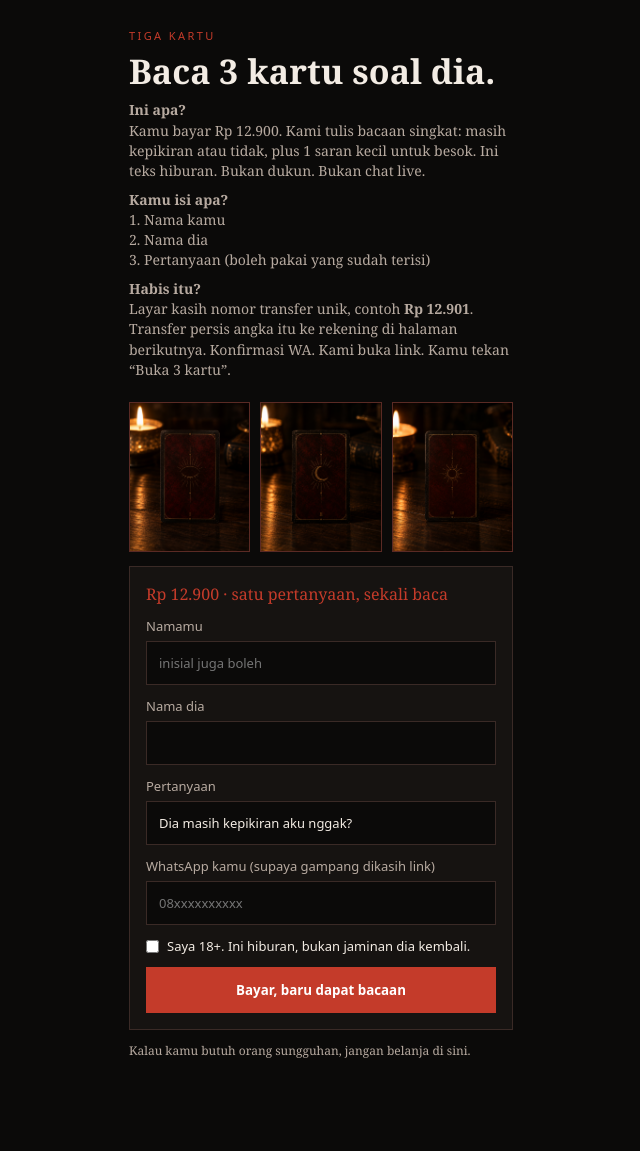
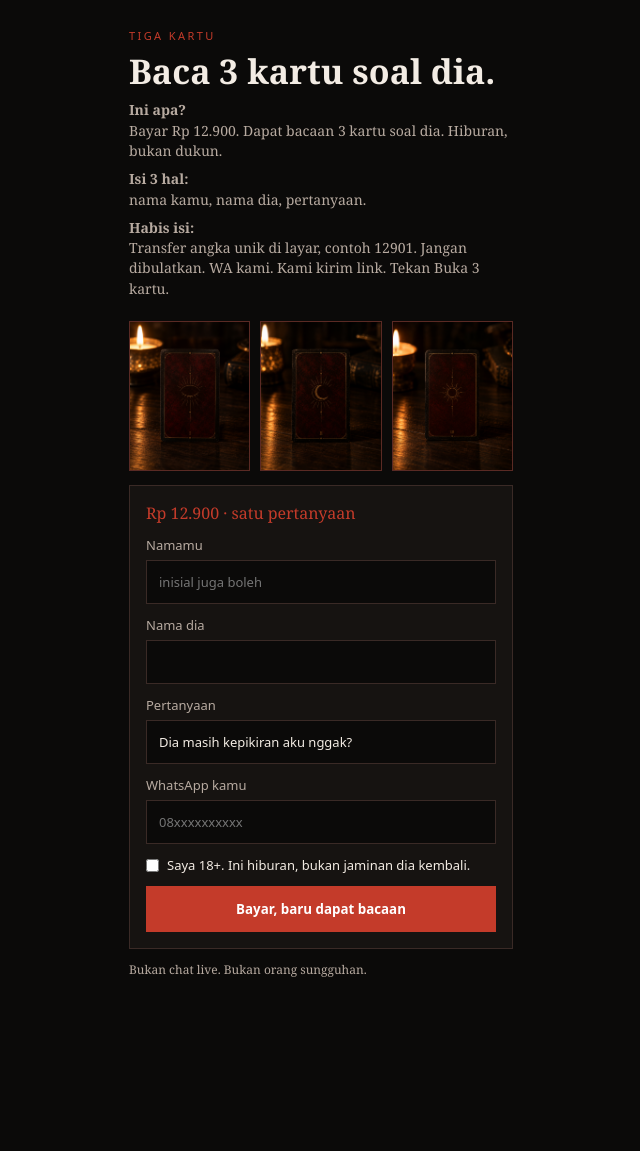
Before and after one commit to romeor88/tigakartu, a Flask app: page / in a window 1280 px wide. Shown: the whole page, without its empty margins (319-959 px from the left). After the commit the page ends 977 px from the top, so only its background shows below. Run offline with Flask 3, Linux system fonts and the light colour scheme.

```diff
--- a/static/style.css
+++ b/static/style.css
@@ -88,3 +88,9 @@ a { color: #e07a6c; }
 .how { color: #b7aaa0; padding-left: 18px; margin: 0 0 22px; line-height: 1.5; }
 .how li { margin: 6px 0; }
 .sample p { margin: 0 0 8px; }
+.sample, .lead, .how, h1 {
+  overflow: visible;
+  word-break: break-word;
+  overflow-wrap: anywhere;
+}
+.sample p { max-width: 100%; }
--- a/templates/index.html
+++ b/templates/index.html
@@ -5,15 +5,13 @@
 
 <div class="sample">
   <p><strong>Ini apa?</strong><br>
-  Kamu bayar Rp 12.900. Kami tulis bacaan singkat: masih kepikiran atau tidak, plus 1 saran kecil untuk besok. Ini teks hiburan. Bukan dukun. Bukan chat live.</p>
+  Bayar Rp 12.900. Dapat bacaan 3 kartu soal dia. Hiburan, bukan dukun.</p>
 
-  <p><strong>Kamu isi apa?</strong><br>
-  1. Nama kamu<br>
-  2. Nama dia<br>
-  3. Pertanyaan (boleh pakai yang sudah terisi)</p>
+  <p><strong>Isi 3 hal:</strong><br>
+  nama kamu, nama dia, pertanyaan.</p>
 
-  <p><strong>Habis itu?</strong><br>
-  Layar kasih nomor transfer unik, contoh <strong>Rp 12.901</strong>. Transfer persis angka itu ke rekening di halaman berikutnya. Konfirmasi WA. Kami buka link. Kamu tekan “Buka 3 kartu”.</p>
+  <p><strong>Habis isi:</strong><br>
+  Transfer angka unik di layar, contoh 12901. Jangan dibulatkan. WA kami. Kami kirim link. Tekan Buka 3 kartu.</p>
 </div>
 
 <div class="row-cards">
@@ -24,7 +22,7 @@
 
 <form method="post" action="{{ url_for('create_order') }}" class="sheet">
   <input type="hidden" name="pack" value="satu">
-  <p class="price-line">Rp 12.900 · satu pertanyaan, sekali baca</p>
+  <p class="price-line">Rp 12.900 · satu pertanyaan</p>
 
   <label>Namamu
     <input type="text" name="nama_kamu" placeholder="inisial juga boleh" required>
@@ -35,7 +33,7 @@
   <label>Pertanyaan
     <input type="text" name="pertanyaan" value="Dia masih kepikiran aku nggak?" required>
   </label>
-  <label>WhatsApp kamu (supaya gampang dikasih link)
+  <label>WhatsApp kamu
     <input type="text" name="wa" placeholder="08xxxxxxxxxx">
   </label>
   <label class="check">
@@ -44,5 +42,5 @@
   </label>
   <button type="submit">Bayar, baru dapat bacaan</button>
 </form>
-<p class="fine">Kalau kamu butuh orang sungguhan, jangan belanja di sini.</p>
+<p class="fine">Bukan chat live. Bukan orang sungguhan.</p>
 {% endblock %}
```
